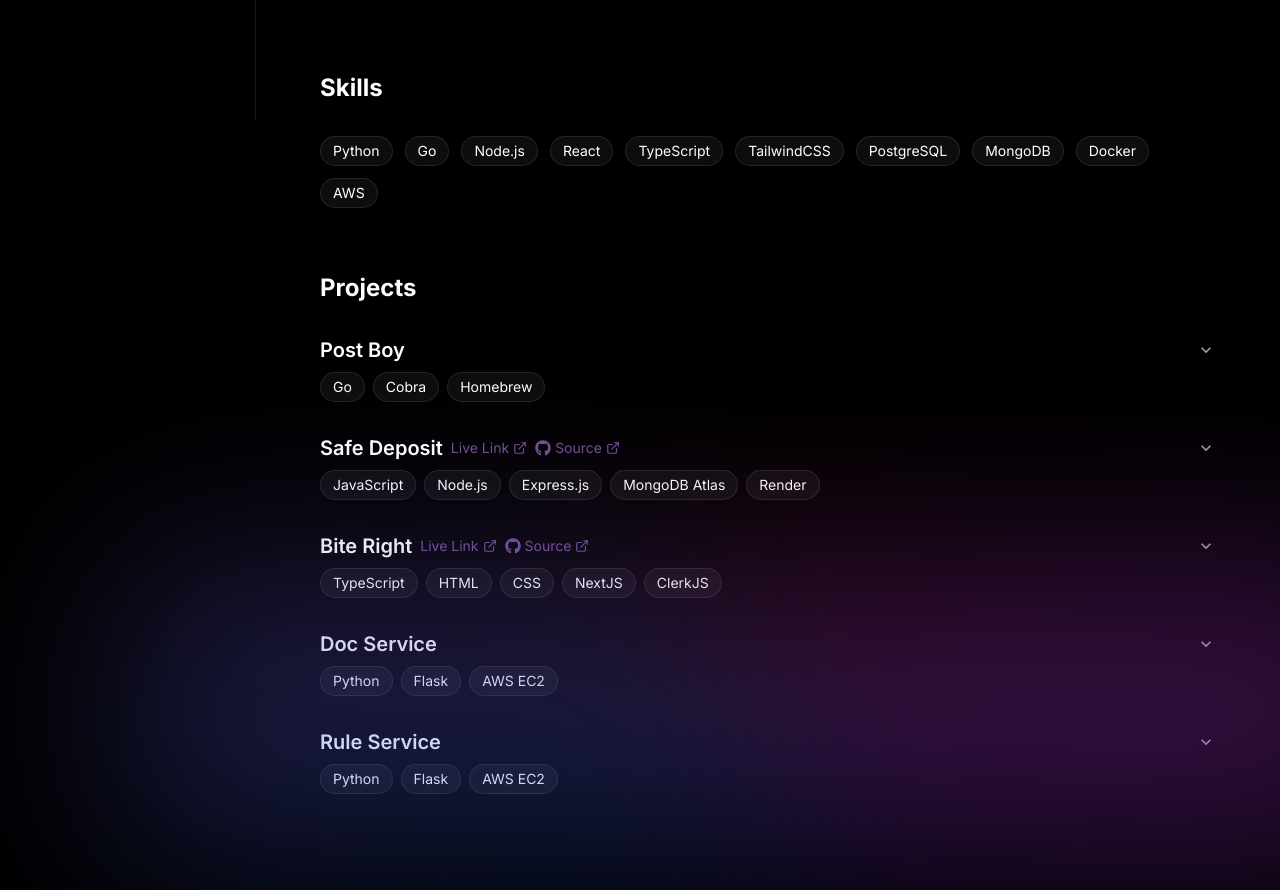
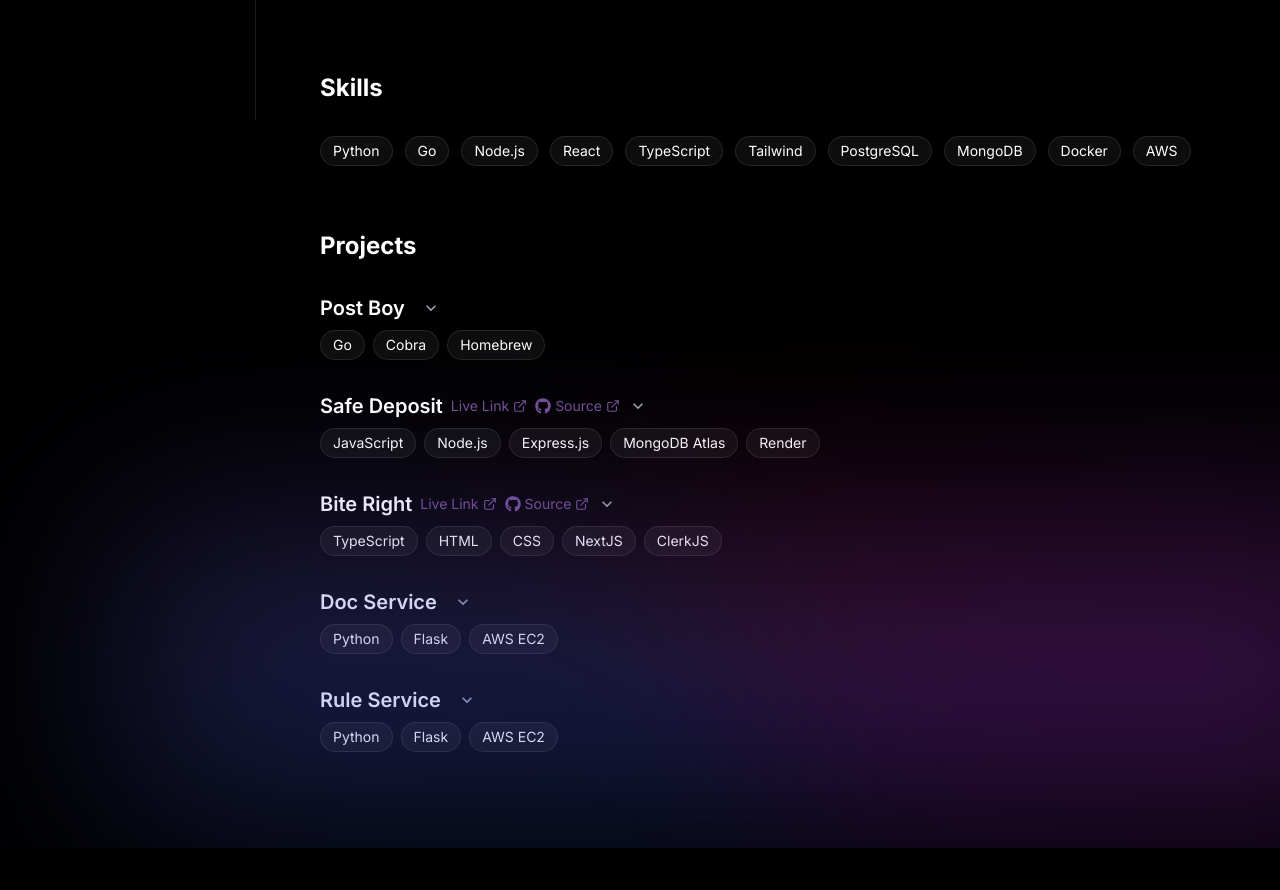
Before and after one commit to dominic-arok/personal-site, a Next.js app: page / in a window 1280 px wide. Shown: the part 680-1570 px from the top of the page. After the commit the page ends 1528 px from the top, so only its background shows below. Built offline with nearby package versions, Linux system fonts and the light colour scheme.

Commit message:
make change to project section dropdown arrows

```diff
--- a/src/components/Projects.tsx
+++ b/src/components/Projects.tsx
@@ -22,9 +22,10 @@
         onClick={() => setIsExpanded(!isExpanded)}
         className="w-full text-left group cursor-pointer"
       >
-        <div className="flex flex-col sm:flex-row sm:items-center sm:justify-between mb-2">
+        <div className="flex flex-col sm:flex-row items-start mb-2">
           <div className="flex flex-wrap items-center gap-2">
             <h3 className="text-lg sm:text-xl font-semibold">{title}</h3>
+            <div className="flex items-center gap-2">
               <div className="flex items-center gap-2 text-xs sm:text-sm">
                 {liveLink && (
                   <a
@@ -52,13 +53,14 @@
                   </a>
                 )}
               </div>
-          </div>
               <MdKeyboardArrowDown
                 className={`transition-transform duration-200 text-gray-400 group-hover:text-white ${
                   isExpanded ? 'rotate-180' : ''
                 }`}
                 size={20}
               />
+            </div>
+          </div>
         </div>
         <div className="flex flex-wrap gap-2 mt-2">
           {technologies.map((tech, index) => (
--- a/src/components/Skills.tsx
+++ b/src/components/Skills.tsx
@@ -5,7 +5,7 @@
     "Node.js",
     "React",
     "TypeScript",
-    "TailwindCSS",
+    "Tailwind",
     "PostgreSQL",
     "MongoDB",
     "Docker",
```
Lines whose indentation alone changed are shown as unchanged.
